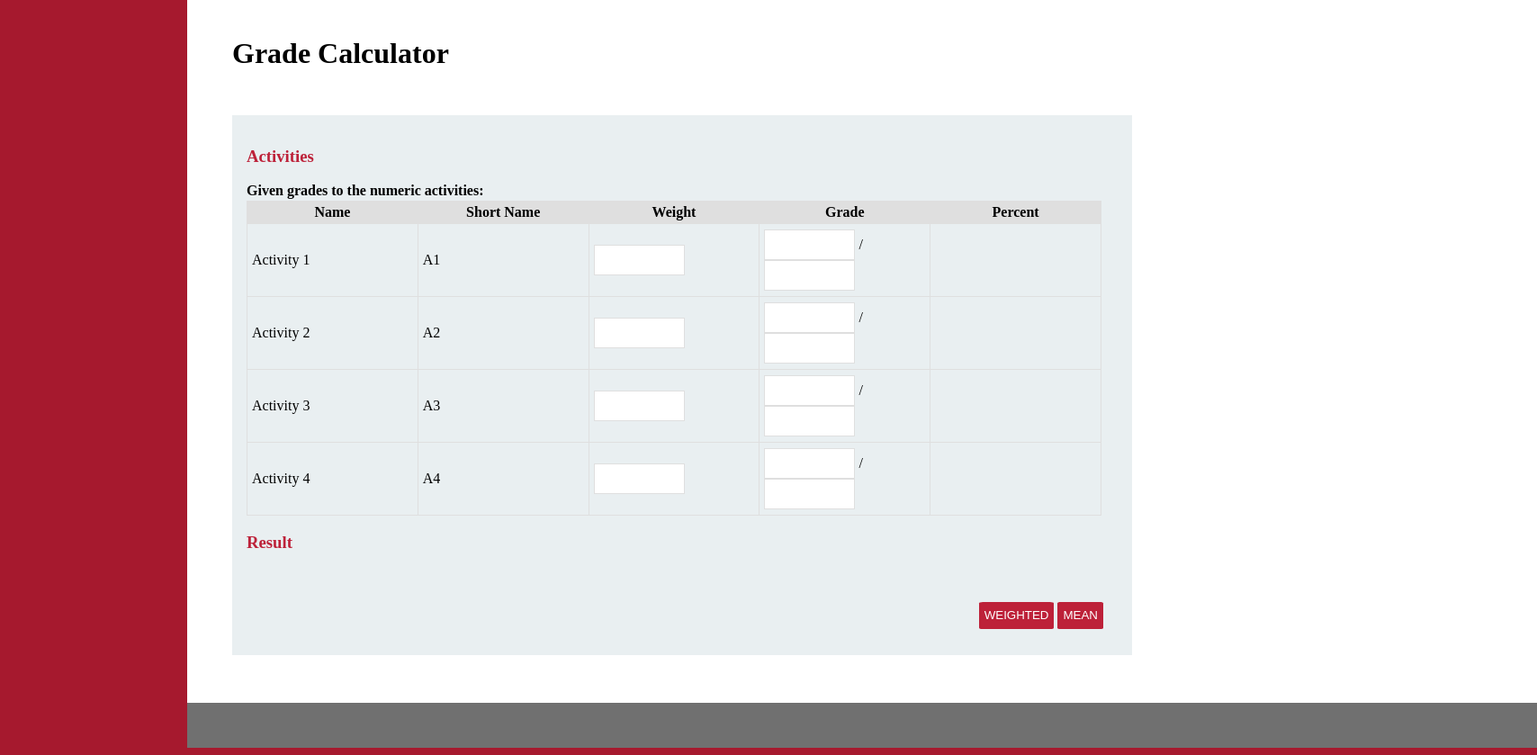
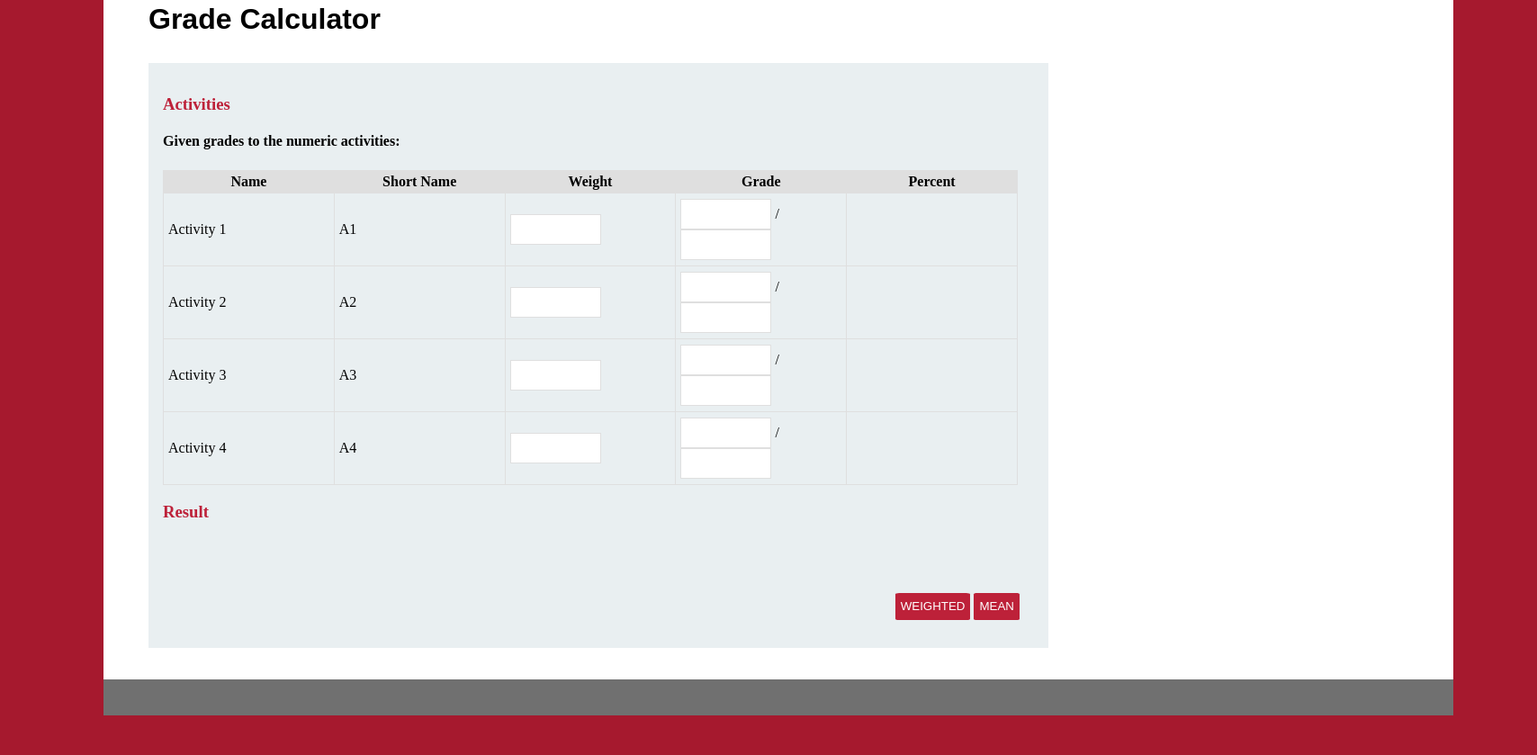
Before and after one commit to hyeong0113/cmpt276_assignment1, a website: page views/index.html in a window 1280 px wide. Shown: the part 77-916 px from the top of the page at 90% size, 1708 px wide, since content can reach past the window. After the commit the page ends 872 px from the top, so only its background shows below. Drawn offline with Linux system fonts and the light colour scheme; files that its build step writes are made by us from their sources; files whose address does not match are found by name.

Commit message:
Logo added_2105200209

```diff
--- a/public/css/calculator.css
+++ b/public/css/calculator.css
@@ -1,5 +1,6 @@
 body {
     background-color: rgb(166, 25, 46);
+    margin: 0px !important;
 }
 
 table,
@@ -30,13 +31,14 @@ header {
 
 footer {
     width: 1500px;
-    height: 50px;
-    margin-left: 200px;
+    height: 2.5rem;
+    margin-top: 35px;
 }
 
 h1 {
-    margin-top: 80px;
+    margin-top: 50px;
     margin-left: 50px;
+    font-family: "DINWeb", sans-serif;
 }
 
 h3 {
@@ -44,7 +46,6 @@ h3 {
 }
 
 h4 {
-    margin: 0px;
     height: 20px;
 }
 
@@ -68,16 +69,16 @@ button {
 
 .ourter-card {
     width: 1500px;
-    height: 850px;
+    height: 870px;
     background-color: rgb(255, 255, 255);
-    margin-left: 200px;
+    margin-left: 115px;
 }
 
 .inner-card {
     width: 1000px;
-    height: 600px;
+    height: 650px;
     background-color: rgb(233, 239, 241);
-    margin-top: 50px;
+    margin-top: 30px;
     margin-left: 50px;
 }
 
--- a/views/index.html
+++ b/views/index.html
@@ -6,6 +6,7 @@
     <title>CourSys - Formula Tester</title>
     <link rel="stylesheet" href="css/calculator.css" />
     <script src="js/calculator.js"></script>
+    <link rel="icon" href="img/SFU_logo.svg" sizes="200x200" />
 </head>
 </head>
 
@@ -78,15 +79,14 @@
                             <h4 id="result"></h4>
                         </div>
                         <div class="button-group">
-                            <button class="button-weightGrade" onclick="weightGrade()">WEIGHTED</button>
-                            <button class="button-meanGrade" onclick="meanGrade()">MEAN</button>
+                            <button class="button-weightGrade" onclick="weightGrade() ">WEIGHTED</button>
+                            <button class="button-meanGrade" onclick="meanGrade() ">MEAN</button>
                         </div>
                     </div>
                 </div>
-
             </div>
+            <footer class="tip"></footer>
         </div>
-        <footer class="tip"></footer>
     </div>
 
 </body>
```
Also changed, not shown: public/img/SFU_logo.png (added), public/img/SFU_logo.svg (added).
